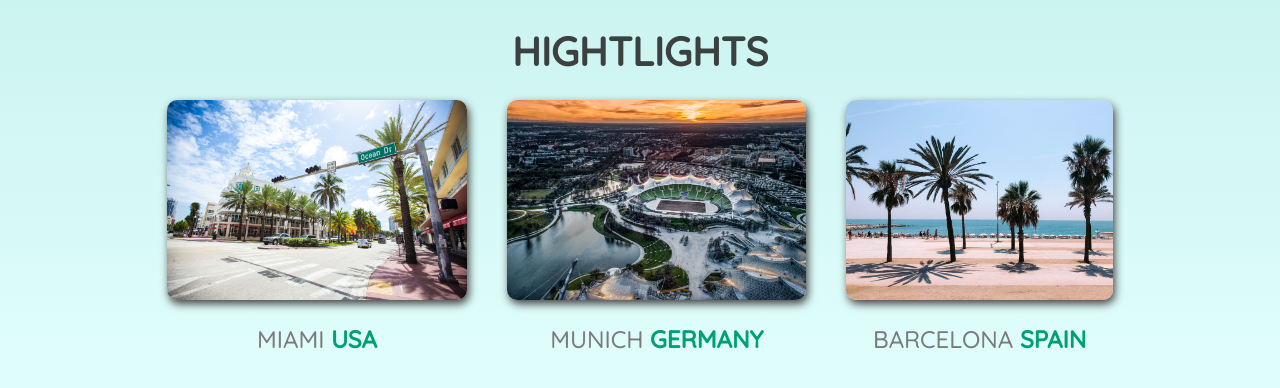
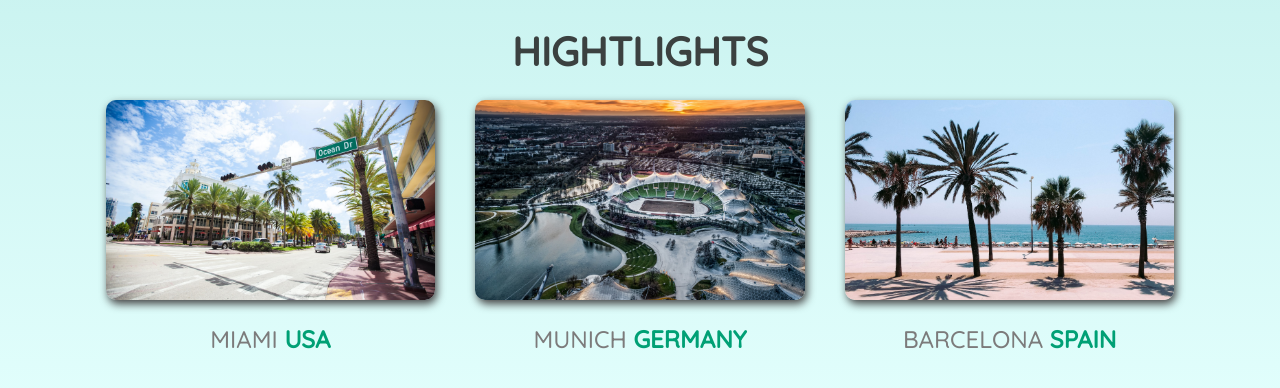
Before and after one commit to RishiKumar158/TravelPage, a plain HTML site: page index.html in a window 1280 px wide. Shown: the part 822-1210 px from the top of the page. Drawn offline with Linux system fonts and the light colour scheme.

Commit message:
added flex to resizing of the image with window

```diff
--- a/styles.css
+++ b/styles.css
@@ -50,7 +50,6 @@
 
 #highlights {
   padding: 24px;
-    /* background-color: rgb(227, 255, 253); */
   background: linear-gradient(0deg, rgb(227, 255, 253), rgb(202, 243, 240));
 }
 
@@ -64,18 +63,19 @@
 
 #destinations {
   display: flex;
+  justify-content: center;
   width: 90%;
   margin: auto;
   margin-bottom: 40px;
-    justify-content: center;
 }
 
 .destination {
+    flex: 1;
   margin: 0 20px;
   text-transform: uppercase;
 }
 
-.destination p{
+.destination p {
   text-align: center;
   font-size: 24px;
   color: rgb(124, 123, 123);
```
Lines whose indentation alone changed are shown as unchanged.
